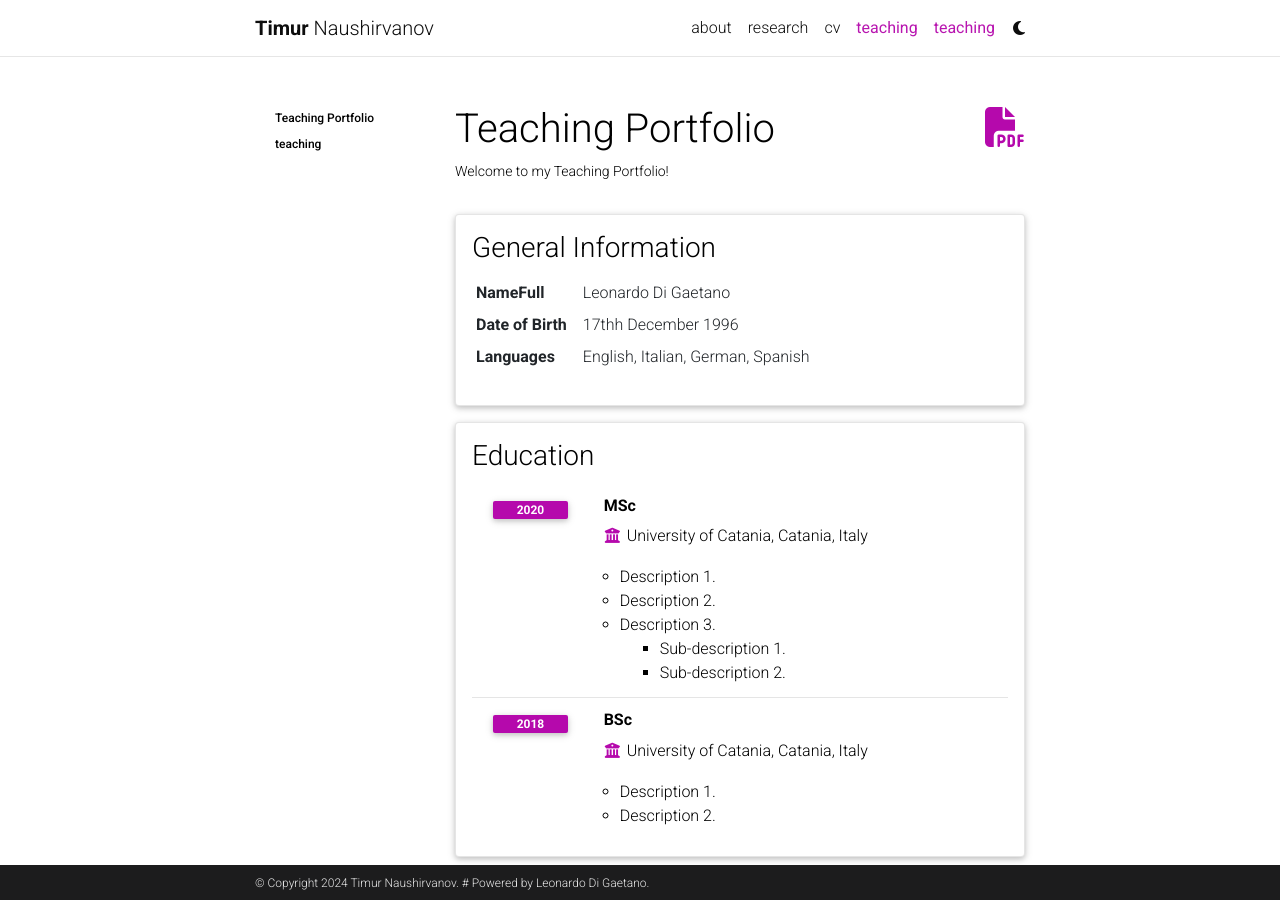
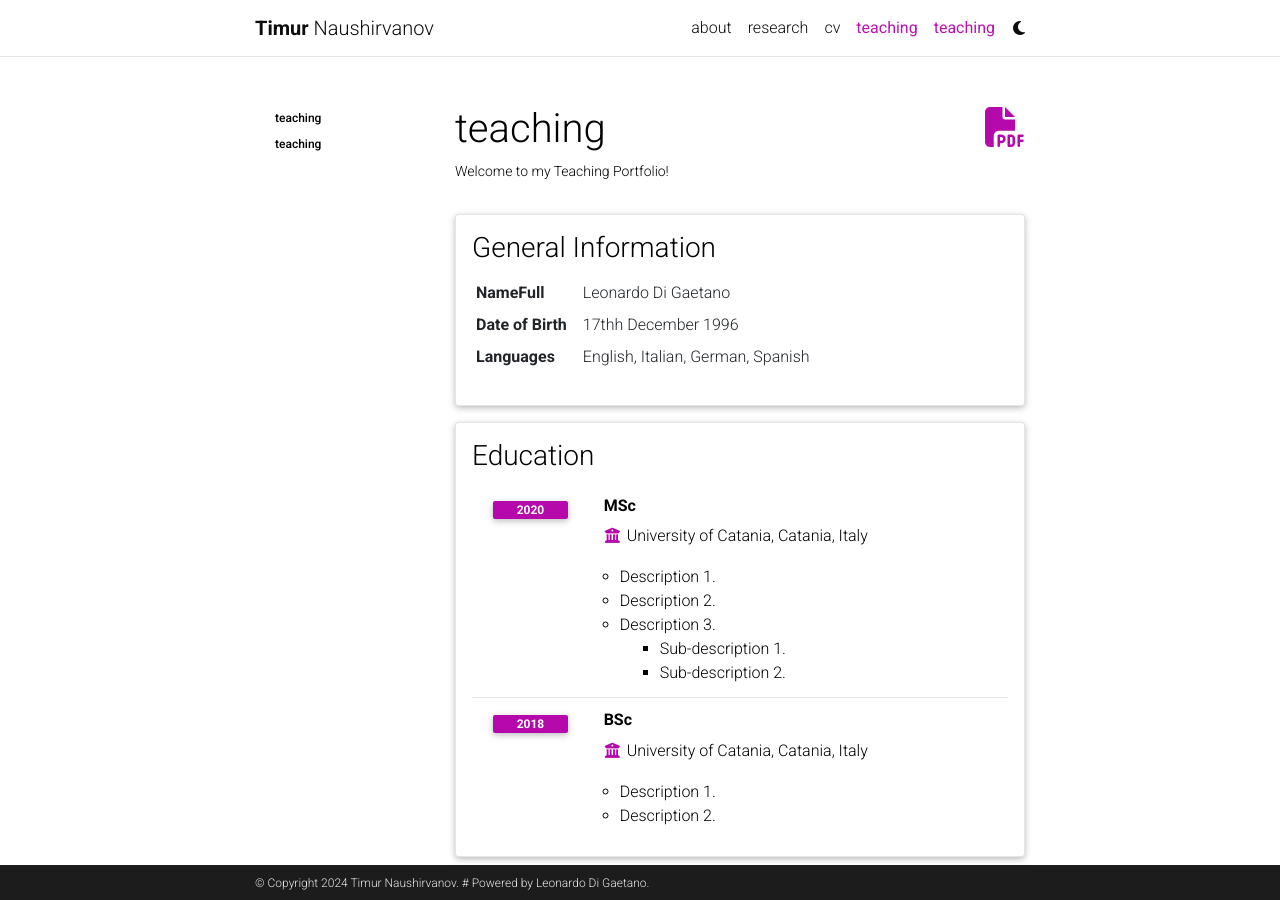
Before and after one commit to nautim/nautim.github.io, a Jekyll site: the page built from _pages/teaching2.md, in a window 1280 px wide and 900 px high. Built offline with Jekyll 4.4.1, drawn with Linux system fonts in a browser that asks for light colours; comment, search, counter and statistics services are not loaded; a style sheet for code colours, icons or effects is not loaded.

Commit message:
Update teaching_layout.html

```diff
--- a/_layouts/teaching_layout.html
+++ b/_layouts/teaching_layout.html
@@ -6,7 +6,7 @@
 <div class="post">
 
   <header class="post-header">
-    <h1 class="post-title">{{ "Teaching Portfolio" }} {% if page.cv_pdf %}<a href="{{ page.cv_pdf | prepend: 'assets/pdf/' | relative_url}}" target="_blank" rel="noopener noreferrer" class="float-right"><i class="fas fa-file-pdf"></i></a>{% endif %}</h1>
+    <h1 class="post-title">{{ page.title   }} {% if page.cv_pdf %}<a href="{{ page.cv_pdf | prepend: 'assets/pdf/' | relative_url}}" target="_blank" rel="noopener noreferrer" class="float-right"><i class="fas fa-file-pdf"></i></a>{% endif %}</h1>
       {% if page.description %}<p class="post-description">{{ page.description }}</p>{% endif %}
   </header>
 
@@ -41,7 +41,7 @@
 <div class="post">
 
   <header class="post-header">
-    <h1 class="post-title">{{ page.title }} </h1>
+    <h1 class="post-title">{{ "Teaching Portfolio" }} </h1>
     {% if page.description %}<p class="post-description">{{ page.description }}</p>{% endif %}
   </header>
 
```
